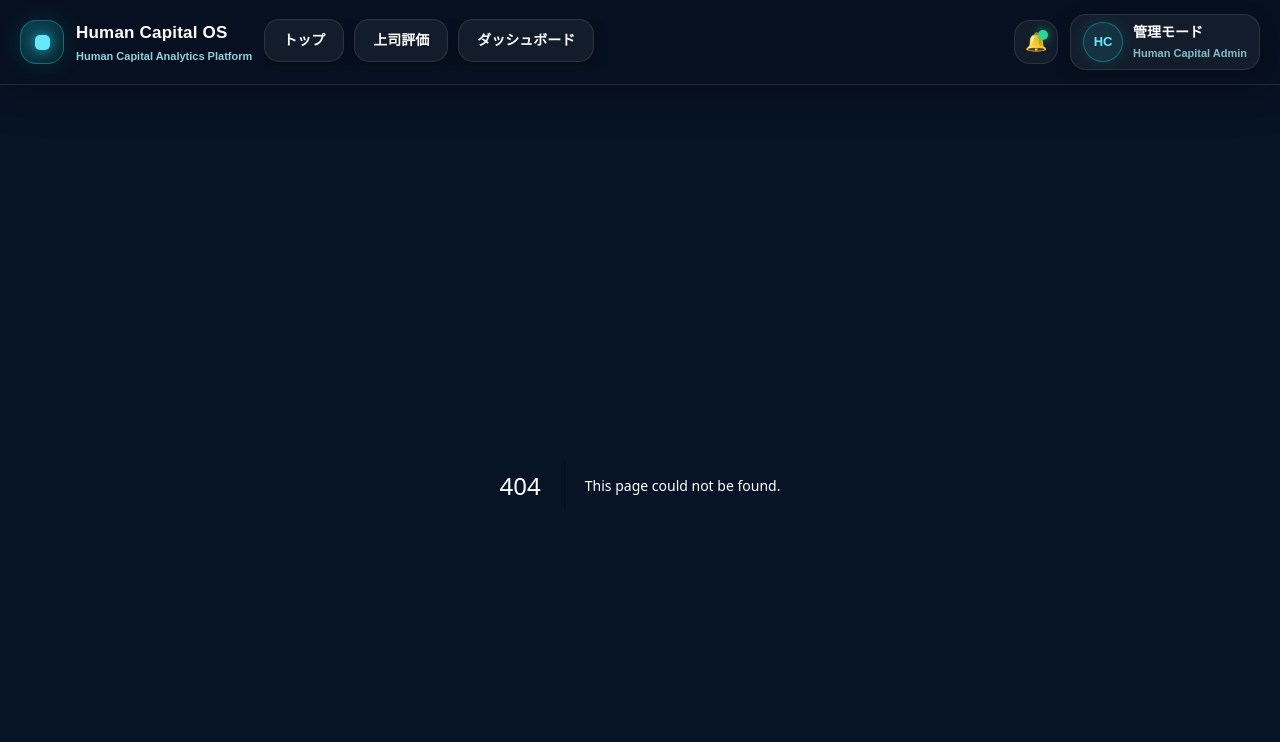
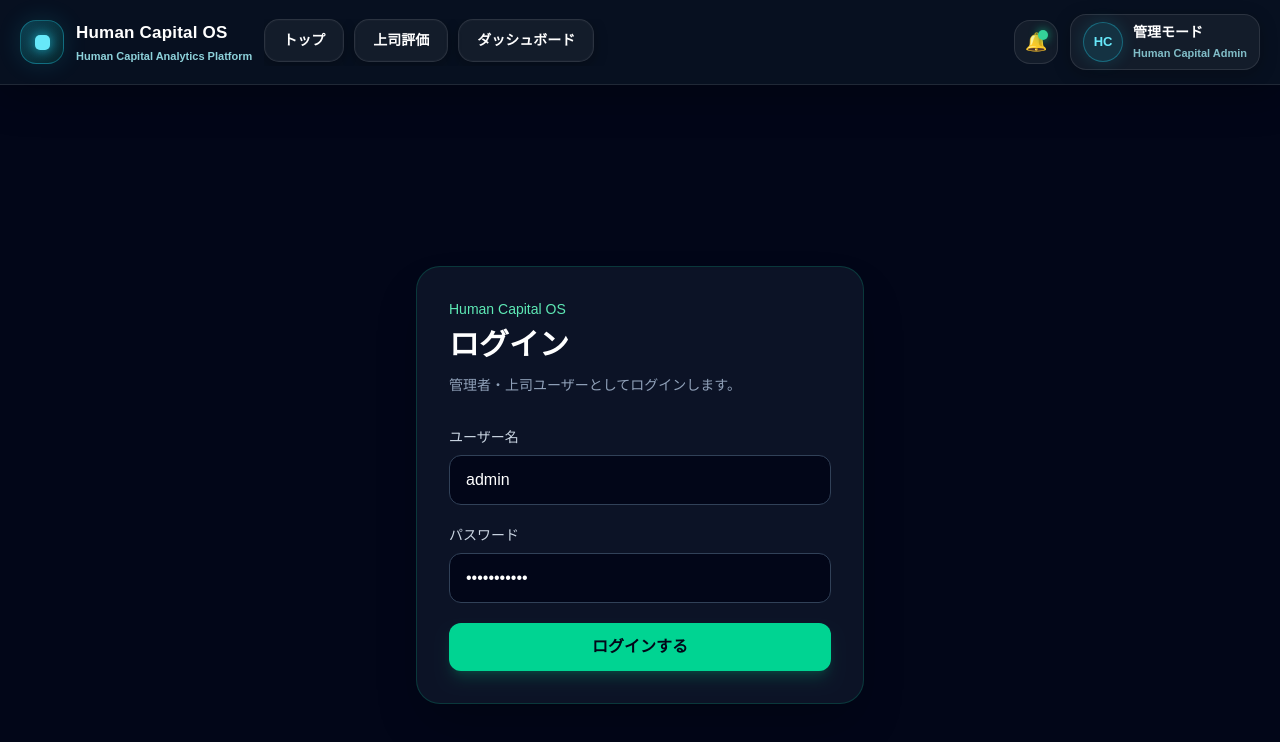
Before and after one commit to nobuhirotakeuchi1974-cell/backend-fastapi-deploy, a Next.js app in the folder frontend/: page /login in a window 1280 px wide. Before the commit this address had no page. Shown: the top 742 px of the page. Built offline with nearby package versions, Linux system fonts and the light colour scheme; no server answers.

Commit message:
Add login auth guard and logout

```diff
--- /dev/null
+++ b/frontend/app/components/AuthGuard.tsx
@@ -0,0 +1,23 @@
+"use client";
+
+import type { ReactNode } from "react";
+import { useRouter } from "next/navigation";
+
+type AuthGuardProps = {
+  children: ReactNode;
+};
+
+export default function AuthGuard({ children }: AuthGuardProps) {
+  const router = useRouter();
+
+  if (typeof window !== "undefined") {
+    const token = localStorage.getItem("token");
+
+    if (!token) {
+      router.push("/login");
+      return null;
+    }
+  }
+
+  return <>{children}</>;
+}
--- /dev/null
+++ b/frontend/app/components/LogoutButton.tsx
@@ -0,0 +1,17 @@
+"use client";
+
+export default function LogoutButton() {
+  const handleLogout = () => {
+    localStorage.removeItem("token");
+    window.location.href = "/login";
+  };
+
+  return (
+    <button
+      onClick={handleLogout}
+      className="rounded-2xl border border-white/10 bg-white/[0.06] px-5 py-3 text-sm font-black text-slate-200 shadow-lg transition hover:border-red-400/40 hover:bg-red-400/10 hover:text-red-300 active:scale-95"
+    >
+      ログアウト
+    </button>
+  );
+}
--- a/frontend/app/dashboard/page.tsx
+++ b/frontend/app/dashboard/page.tsx
@@ -1,5 +1,7 @@
 "use client";
 
+import LogoutButton from "../components/LogoutButton";
+import AuthGuard from "../components/AuthGuard";
 import {
   useEffect,
   useMemo,
@@ -197,7 +199,9 @@ export default function DashboardPage() {
         }
       } catch (error) {
         console.error("dashboard fetch error", error);
-        setErrorMessage("Dashboard API取得に失敗しました。backend起動・JWT・CORSを確認してください。");
+        setErrorMessage(
+          "Dashboard API取得に失敗しました。backend起動・JWT・CORSを確認してください。"
+        );
       } finally {
         setLoading(false);
       }
@@ -263,25 +267,33 @@ export default function DashboardPage() {
 
   if (loading) {
     return (
+      <AuthGuard>
         <main style={styles.page}>
           <section style={styles.container}>
             <p style={styles.kicker}>HUMAN CAPITAL OS</p>
             <h1 style={styles.title}>Dashboardを読み込み中...</h1>
           </section>
         </main>
+      </AuthGuard>
     );
   }
 
   return (
+    <AuthGuard>
       <main style={styles.page}>
         <section style={styles.container}>
-        {errorMessage && (
-          <div style={styles.errorBox}>
-            {errorMessage}
-          </div>
-        )}
+          {errorMessage && <div style={styles.errorBox}>{errorMessage}</div>}
 
-        <div style={styles.hero}>
+          <div
+            style={{
+              ...styles.hero,
+              display: "flex",
+              justifyContent: "space-between",
+              alignItems: "flex-start",
+              gap: "24px",
+            }}
+          >
+            <div>
               <p style={styles.kicker}>HUMAN CAPITAL OS</p>
               <h1 style={styles.title}>
                 現場⇔経営をつなぎ、
@@ -291,6 +303,11 @@ export default function DashboardPage() {
               <p style={styles.description}>
                 現場の挑戦行動を、AI補完・上司評価・ROI換算で経営判断へ接続します。
               </p>
+            </div>
+
+            <div style={{ flexShrink: 0 }}>
+              <LogoutButton />
+            </div>
           </div>
 
           <div style={styles.summaryGrid}>
@@ -328,9 +345,21 @@ export default function DashboardPage() {
             </Panel>
 
             <Panel title="価値変換ロジック" tag="LOGIC">
-            <FlowItem step="01" title="現場の行動" text="挑戦・改善・共有を短文で入力" />
-            <FlowItem step="02" title="AI補完＋上司確認" text="AIが意味づけし、人が妥当性を確認" />
-            <FlowItem step="03" title="経営判断へ接続" text="支援優先度・ROI-Pとして可視化" />
+              <FlowItem
+                step="01"
+                title="現場の行動"
+                text="挑戦・改善・共有を短文で入力"
+              />
+              <FlowItem
+                step="02"
+                title="AI補完＋上司確認"
+                text="AIが意味づけし、人が妥当性を確認"
+              />
+              <FlowItem
+                step="03"
+                title="経営判断へ接続"
+                text="支援優先度・ROI-Pとして可視化"
+              />
             </Panel>
           </div>
 
@@ -339,7 +368,9 @@ export default function DashboardPage() {
 
             <div style={styles.attentionList}>
               {attentionDepartments.length === 0 ? (
-              <div style={styles.emptyBox}>要注意部門データがまだありません。</div>
+                <div style={styles.emptyBox}>
+                  要注意部門データがまだありません。
+                </div>
               ) : (
                 attentionDepartments.slice(0, 4).map((dept, index) => (
                   <button
@@ -352,7 +383,9 @@ export default function DashboardPage() {
                         : {}),
                     }}
                     onClick={() =>
-                    setSelectedDepartment(normalizeDepartmentName(dept.department))
+                      setSelectedDepartment(
+                        normalizeDepartmentName(dept.department)
+                      )
                     }
                   >
                     <div style={styles.attentionHeader}>
@@ -444,7 +477,9 @@ export default function DashboardPage() {
                   <div key={post.id} style={styles.aiInsightCard}>
                     <div style={styles.aiInsightTop}>
                       <div>
-                      <strong style={styles.postName}>{post.employee_name}</strong>
+                        <strong style={styles.postName}>
+                          {post.employee_name}
+                        </strong>
                         <span style={styles.aiInsightMeta}>
                           {normalizeDepartmentName(post.department)} /{" "}
                           {statusLabel(post.status)}
@@ -527,7 +562,9 @@ export default function DashboardPage() {
             <Panel title="ROIトレンド" tag="TREND">
               <div style={styles.chartBox}>
                 {roiTrendData.length === 0 ? (
-                <div style={styles.emptyBox}>ROIトレンドデータがまだありません。</div>
+                  <div style={styles.emptyBox}>
+                    ROIトレンドデータがまだありません。
+                  </div>
                 ) : (
                   <ResponsiveContainer width="100%" height={300}>
                     <LineChart data={roiTrendData}>
@@ -555,6 +592,7 @@ export default function DashboardPage() {
           </div>
         </section>
       </main>
+    </AuthGuard>
   );
 }
 
@@ -670,7 +708,9 @@ function MiniCard({ label, value }: { label: string; value: string }) {
 function Progress({ value }: { value: number }) {
   return (
     <div style={styles.progressBase}>
-      <div style={{ ...styles.progressBar, width: `${Math.min(value, 100)}%` }} />
+      <div
+        style={{ ...styles.progressBar, width: `${Math.min(value, 100)}%` }}
+      />
     </div>
   );
 }
--- /dev/null
+++ b/frontend/app/login/page.tsx
@@ -0,0 +1,105 @@
+"use client";
+
+import { useState } from "react";
+import { useRouter } from "next/navigation";
+
+export default function LoginPage() {
+  const router = useRouter();
+
+  const [username, setUsername] = useState("admin");
+  const [password, setPassword] = useState("password123");
+  const [error, setError] = useState("");
+  const [loading, setLoading] = useState(false);
+
+  const apiBaseUrl =
+    process.env.NEXT_PUBLIC_API_BASE_URL || "http://127.0.0.1:8002";
+
+  const handleLogin = async () => {
+    setError("");
+    setLoading(true);
+
+    try {
+      const res = await fetch(`${apiBaseUrl}/api/auth/login`, {
+        method: "POST",
+        headers: {
+          "Content-Type": "application/json",
+        },
+        body: JSON.stringify({
+          username,
+          password,
+        }),
+      });
+
+      if (!res.ok) {
+        throw new Error("ログインに失敗しました");
+      }
+
+      const data = await res.json();
+
+      if (!data.access_token) {
+        throw new Error("トークンが取得できませんでした");
+      }
+
+      localStorage.setItem("token", data.access_token);
+
+      router.push("/dashboard");
+    } catch (e) {
+      setError("ユーザー名またはパスワードが違います");
+    } finally {
+      setLoading(false);
+    }
+  };
+
+  return (
+    <main className="min-h-screen bg-slate-950 text-white flex items-center justify-center px-6">
+      <section className="w-full max-w-md rounded-3xl border border-emerald-400/20 bg-slate-900/80 p-8 shadow-2xl">
+        <div className="mb-8">
+          <p className="text-sm text-emerald-300 mb-2">Human Capital OS</p>
+          <h1 className="text-3xl font-bold">ログイン</h1>
+          <p className="mt-3 text-sm text-slate-400">
+            管理者・上司ユーザーとしてログインします。
+          </p>
+        </div>
+
+        <div className="space-y-5">
+          <div>
+            <label className="block text-sm mb-2 text-slate-300">
+              ユーザー名
+            </label>
+            <input
+              value={username}
+              onChange={(e) => setUsername(e.target.value)}
+              className="w-full rounded-xl bg-slate-950 border border-slate-700 px-4 py-3 text-white outline-none focus:border-emerald-400"
+            />
+          </div>
+
+          <div>
+            <label className="block text-sm mb-2 text-slate-300">
+              パスワード
+            </label>
+            <input
+              type="password"
+              value={password}
+              onChange={(e) => setPassword(e.target.value)}
+              className="w-full rounded-xl bg-slate-950 border border-slate-700 px-4 py-3 text-white outline-none focus:border-emerald-400"
+            />
+          </div>
+
+          {error && (
+            <p className="rounded-xl bg-red-500/10 border border-red-400/30 px-4 py-3 text-sm text-red-300">
+              {error}
+            </p>
+          )}
+
+          <button
+            onClick={handleLogin}
+            disabled={loading}
+            className="w-full rounded-xl bg-emerald-400 px-5 py-3 font-bold text-slate-950 shadow-lg shadow-emerald-500/20 transition active:scale-95 hover:bg-emerald-300 disabled:opacity-60"
+          >
+            {loading ? "ログイン中..." : "ログインする"}
+          </button>
+        </div>
+      </section>
+    </main>
+  );
+}
--- a/frontend/app/manager/page.tsx
+++ b/frontend/app/manager/page.tsx
@@ -1,4 +1,7 @@
 "use client";
+
+import AuthGuard from "../components/AuthGuard";
+import LogoutButton from "../components/LogoutButton";
 
 import { useEffect, useMemo, useState } from "react";
 import type { Dispatch, SetStateAction, ReactNode } from "react";
@@ -38,7 +41,8 @@ function normalizeCategory(category?: string) {
   const raw = category ?? "未分類";
   const normalized = String(raw).toLowerCase();
 
-  if (normalized.includes("challenge") || normalized.includes("挑戦")) return "挑戦";
+  if (normalized.includes("challenge") || normalized.includes("挑戦"))
+    return "挑戦";
   if (
     normalized.includes("improvement") ||
     normalized.includes("改善") ||
@@ -54,7 +58,8 @@ function normalizeCategory(category?: string) {
   ) {
     return "助け合い";
   }
-  if (normalized.includes("learning") || normalized.includes("学習")) return "学習";
+  if (normalized.includes("learning") || normalized.includes("学習"))
+    return "学習";
 
   return raw;
 }
@@ -123,6 +128,7 @@ function sortNewest(a: Post, b: Post) {
 export default function ManagerPage() {
   if (ROLE === "employee") {
     return (
+      <AuthGuard>
         <main
           style={{
             minHeight: "100vh",
@@ -137,13 +143,16 @@ export default function ManagerPage() {
         >
           アクセス権限がありません
         </main>
+      </AuthGuard>
     );
   }
 
   const [posts, setPosts] = useState<Post[]>([]);
   const [message, setMessage] = useState("");
   const [showAnimation, setShowAnimation] = useState(false);
-  const [selectedPoints, setSelectedPoints] = useState<Record<string, number>>({});
+  const [selectedPoints, setSelectedPoints] = useState<Record<string, number>>(
+    {}
+  );
   const [comments, setComments] = useState<Record<string, string>>({});
 
   const getAuthHeaders = () => {
@@ -159,6 +168,7 @@ export default function ManagerPage() {
     try {
       const res = await fetch(`${API_BASE_URL}/api/posts`, {
         cache: "no-store",
+        headers: getAuthHeaders(),
       });
 
       if (!res.ok) {
@@ -278,12 +288,14 @@ export default function ManagerPage() {
   const pendingValue = pendingPoints * VALUE_PER_POINT;
 
   return (
+    <AuthGuard>
       <main className="min-h-screen bg-[#071326] px-6 py-10 text-white">
         <section className="mx-auto max-w-6xl">
           <header className="relative overflow-hidden rounded-[28px] border border-emerald-400/20 bg-gradient-to-r from-[#0b1b33] to-[#06402f] p-8 shadow-2xl shadow-emerald-500/10">
             <div className="absolute inset-0 bg-[radial-gradient(circle_at_top_right,rgba(16,185,129,0.18),transparent_45%)]" />
 
-          <div className="relative z-10">
+            <div className="relative z-10 flex flex-col gap-6 lg:flex-row lg:items-start lg:justify-between">
+              <div>
                 <p className="mb-4 inline-flex rounded-full border border-emerald-400/30 bg-emerald-400/10 px-4 py-2 text-sm font-black text-emerald-300">
                   ● Manager Review
                 </p>
@@ -297,13 +309,26 @@ export default function ManagerPage() {
                   社員行動を人的資本価値として確定します。
                 </p>
               </div>
+
+              <div className="flex shrink-0">
+                <LogoutButton />
+              </div>
+            </div>
           </header>
 
           <section className="mt-6 grid gap-4 md:grid-cols-4">
             <KpiCard title="承認待ち" value={`${pendingPosts.length}件`} />
             <KpiCard title="確定済みポイント" value={`${totalPoints}pt`} />
-          <KpiCard title="確定済み価値" value={`¥${totalValue.toLocaleString()}`} strong />
-          <KpiCard title="確定予定価値" value={`¥${pendingValue.toLocaleString()}`} accent />
+            <KpiCard
+              title="確定済み価値"
+              value={`¥${totalValue.toLocaleString()}`}
+              strong
+            />
+            <KpiCard
+              title="確定予定価値"
+              value={`¥${pendingValue.toLocaleString()}`}
+              accent
+            />
           </section>
 
           {showAnimation && (
@@ -376,6 +401,7 @@ export default function ManagerPage() {
           />
         </section>
       </main>
+    </AuthGuard>
   );
 }
 
@@ -418,7 +444,9 @@ function PostSection({
   return (
     <section className="mt-6 rounded-[28px] border border-white/10 bg-[#0b1528] p-7 shadow-2xl">
       <div className="mb-6">
-        <p className={`inline-flex rounded-full border px-4 py-2 text-sm font-black ${toneClass}`}>
+        <p
+          className={`inline-flex rounded-full border px-4 py-2 text-sm font-black ${toneClass}`}
+        >
           {statusLabel}：{posts.length}件
         </p>
 
@@ -487,9 +515,13 @@ function PostCard({
           <div className="flex flex-wrap gap-2">
             <Badge color="sky">{post.department || "未設定"}</Badge>
             <Badge color="emerald">{category}</Badge>
-            {post.human_action && <Badge color="emerald">{post.human_action}</Badge>}
+            {post.human_action && (
+              <Badge color="emerald">{post.human_action}</Badge>
+            )}
             {mode === "pending" && <Badge color="amber">承認待ち</Badge>}
-            {mode === "approved" && <Badge color="emerald">価値確定済み</Badge>}
+            {mode === "approved" && (
+              <Badge color="emerald">価値確定済み</Badge>
+            )}
             {mode === "rejected" && <Badge color="slate">差戻し済み</Badge>}
           </div>
 
@@ -500,7 +532,9 @@ function PostCard({
           <div className="mt-3 grid gap-1 text-sm font-bold text-slate-400">
             <p>投稿者：{post.employee_name || "テスト社員"}</p>
             <p>投稿日：{formatDate(post.created_at)}</p>
-            {mode !== "pending" && <p>評価日：{formatDate(post.reviewed_at)}</p>}
+            {mode !== "pending" && (
+              <p>評価日：{formatDate(post.reviewed_at)}</p>
+            )}
           </div>
         </div>
 
@@ -577,7 +611,9 @@ function PostCard({
           この行動は {confirmedPoints}pt / ¥
           {confirmedValue.toLocaleString()} として価値確定済みです。
           {post.manager_comment && (
-            <p className="mt-2 text-emerald-100">上司コメント：{post.manager_comment}</p>
+            <p className="mt-2 text-emerald-100">
+              上司コメント：{post.manager_comment}
+            </p>
           )}
         </div>
       )}
@@ -586,7 +622,9 @@ function PostCard({
         <div className="mt-5 rounded-2xl border border-slate-400/20 bg-slate-400/10 p-4 text-sm font-bold text-slate-300">
           この行動は差戻し済みです。
           {post.manager_comment && (
-            <p className="mt-2 text-slate-200">上司コメント：{post.manager_comment}</p>
+            <p className="mt-2 text-slate-200">
+              上司コメント：{post.manager_comment}
+            </p>
           )}
         </div>
       )}
@@ -618,8 +656,12 @@ function AiCommentPanel({
           {typeof post.confidence_score === "number" ? "%" : ""}
         </Badge>
 
-        {post.organization_impact && <Badge color="sky">{post.organization_impact}</Badge>}
-        {post.business_impact && <Badge color="amber">{post.business_impact}</Badge>}
+        {post.organization_impact && (
+          <Badge color="sky">{post.organization_impact}</Badge>
+        )}
+        {post.business_impact && (
+          <Badge color="amber">{post.business_impact}</Badge>
+        )}
       </div>
 
       <div className="mt-4">
@@ -716,7 +758,11 @@ function InsightRow({
   return (
     <div className="flex items-center justify-between gap-3">
       <span className="text-xs font-bold text-slate-400">{label}</span>
-      <span className={`text-sm font-black ${alert ? "text-amber-300" : "text-white"}`}>
+      <span
+        className={`text-sm font-black ${
+          alert ? "text-amber-300" : "text-white"
+        }`}
+      >
         {value}
       </span>
     </div>
@@ -769,7 +815,9 @@ function Badge({
           : "border-slate-400/20 bg-slate-400/10 text-slate-300";
 
   return (
-    <span className={`inline-flex rounded-full border px-3 py-1 text-xs font-black ${colorClass}`}>
+    <span
+      className={`inline-flex rounded-full border px-3 py-1 text-xs font-black ${colorClass}`}
+    >
       {children}
     </span>
   );
```
Lines whose indentation alone changed are shown as unchanged.
